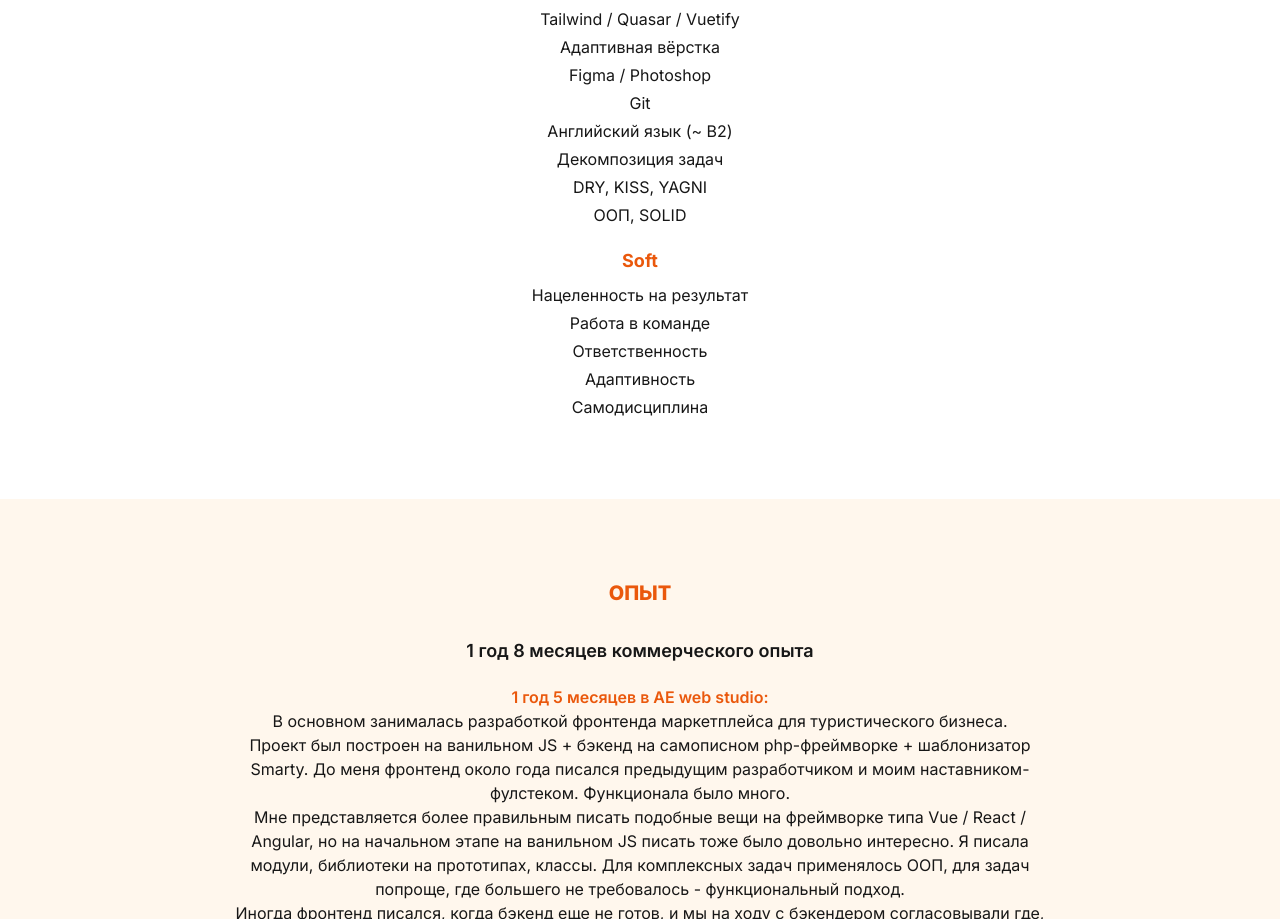
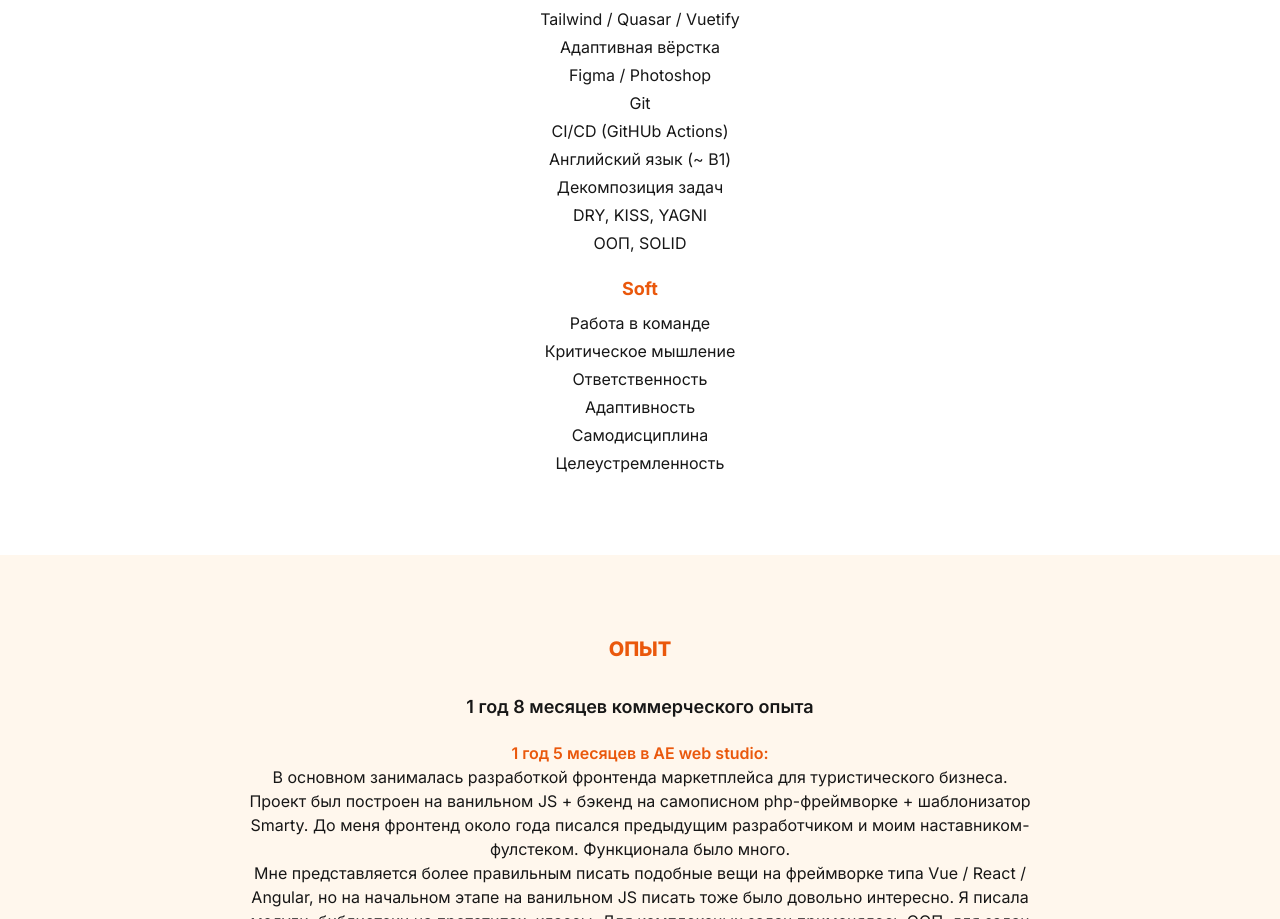
Before and after one commit to LanaElf/lana-resume, a Nuxt app: page / in a window 1280 px wide. Shown: the part 1203-2122 px from the top of the page. Built offline with nearby package versions, Linux system fonts and the light colour scheme.

Commit message:
update experience and skills

```diff
--- a/components/main/Experience.vue
+++ b/components/main/Experience.vue
@@ -44,7 +44,9 @@
                 и код, и внешний вид сайта, но он работает &#129325;
                 <br>
                 <br>А это резюме написано на Vue + Nuxt + TypeScript + Pinia + Tailwind (возможно, Nuxt тут избыточен,
-                но мне хотелось попрактиковаться с ним).
+                но мне хотелось попрактиковаться с ним). После деплоя я вносила мелкие правки и меня запарило каждый раз
+                вручную пересобирать и обновлять сайт, так что я настроила для него CI/CD в GItHub Actions, с отправкой
+                уведомлений в телеграм в случае, если деплой упал.
             </div>
         </div>
     </section>
--- a/components/main/Skills.vue
+++ b/components/main/Skills.vue
@@ -43,7 +43,8 @@ const activeLogoName = ref('');
         <li>Адаптивная вёрстка</li>
         <li>Figma / Photoshop</li>
         <li>Git</li>
-        <li>Английский язык (~ B2)</li>
+        <li>CI/CD (GitHUb Actions)</li>
+        <li>Английский язык (~ B1)</li>
         <li>Декомпозиция задач</li>
         <li>DRY, KISS, YAGNI</li>
         <li>ООП, SOLID</li>
@@ -53,11 +54,12 @@ const activeLogoName = ref('');
     <div>
       <div class="font-bold text-intense text-lg mb-2">Soft</div>
       <ul class="flex flex-col gap-1">
-        <li>Нацеленность на результат</li>
         <li>Работа в команде</li>
+        <li>Критическое мышление</li>
         <li>Ответственность</li>
         <li>Адаптивность</li>
         <li>Самодисциплина</li>
+        <li>Целеустремленность</li>
       </ul>
     </div>
   </section>
```
